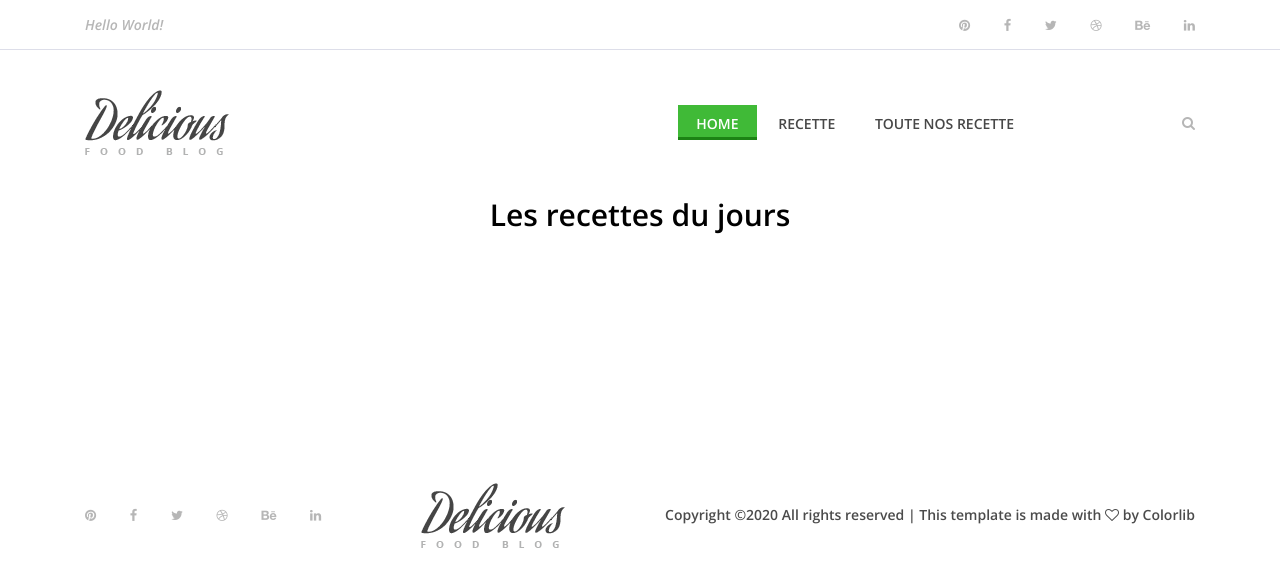
After one commit to loicdauchy/marmibon, a PHP site: template views/recipesday.php in a window 1280 px wide. The commit adds this page. Shown: the top 587 px of the page. Run offline with PHP 8.4, Linux system fonts and the light colour scheme; the template is opened without the code that fills it, so the values that code supplies are empty.

Commit message:
before merge

```diff
--- a/index.php
+++ b/index.php
@@ -6,4 +6,7 @@ if (isset($_GET['recipeID'])) {
  }else {
          echo recipes();
      }
+
+// echo randRecipe();
+// echo testView();
 require_once ('templates/template.php');
--- /dev/null
+++ b/views/recipesday.php
@@ -0,0 +1,63 @@
+<?php $title = 'Les recettes du jours'; ?>
+
+<?php ob_start(); ?>
+
+
+
+<section class="best-receipe-area">
+        <div class="container">
+            <div class="row">
+                <div class="col-12">
+                    <div class="section-heading">
+                        <h3>Les recettes du jours</h3>
+                    </div>
+                </div>
+            </div>
+
+            <div class="row">
+                <!-- Single Best Receipe Area -->
+
+
+                <div class="col-12 col-sm-6 col-lg-4">
+                    <div class="single-best-receipe-area mb-30">
+                        <img src="<?=$RandRecipe['img_recette'] ?>" alt="">
+                        <div class="receipe-content">
+                            <a href="<?='?recipeID='.$RandRecipe['Id_recette'] ?>">
+                                <h5><?=$RandRecipe['Name_recette'] ?></h5>
+                            </a>
+                        </div>
+                    </div>
+                </div>
+
+                <div class="col-12 col-sm-6 col-lg-4">
+                    <div class="single-best-receipe-area mb-30">
+                        <img src="<?=$RandRecipe2['img_recette'] ?>" alt="">
+                        <div class="receipe-content">
+                            <a href="<?='?recipeID='.$RandRecipe2['Id_recette'] ?>">
+                                <h5><?=$RandRecipe2['Name_recette'] ?></h5>
+                            </a>
+                        </div>
+                    </div>
+                </div>
+
+                <div class="col-12 col-sm-6 col-lg-4">
+                    <div class="single-best-receipe-area mb-30">
+                        <img src="<?=$RandRecipe3['img_recette'] ?>" alt="">
+                        <div class="receipe-content">
+                            <a href="<?='?recipeID='.$RandRecipe3['Id_recette'] ?>">
+                                <h5><?=$RandRecipe3['Name_recette'] ?></h5>
+                            </a>
+                        </div>
+                    </div>
+                </div>
+
+
+            </div>
+        </div>
+</section>
+
+
+
+<?php $content = ob_get_clean(); ?>
+
+<?php require('templates/template.php'); ?>
```
Also changed, not shown: controllers/controller.php (+14 -5 lines), models/model.php (+24 -0 lines).
